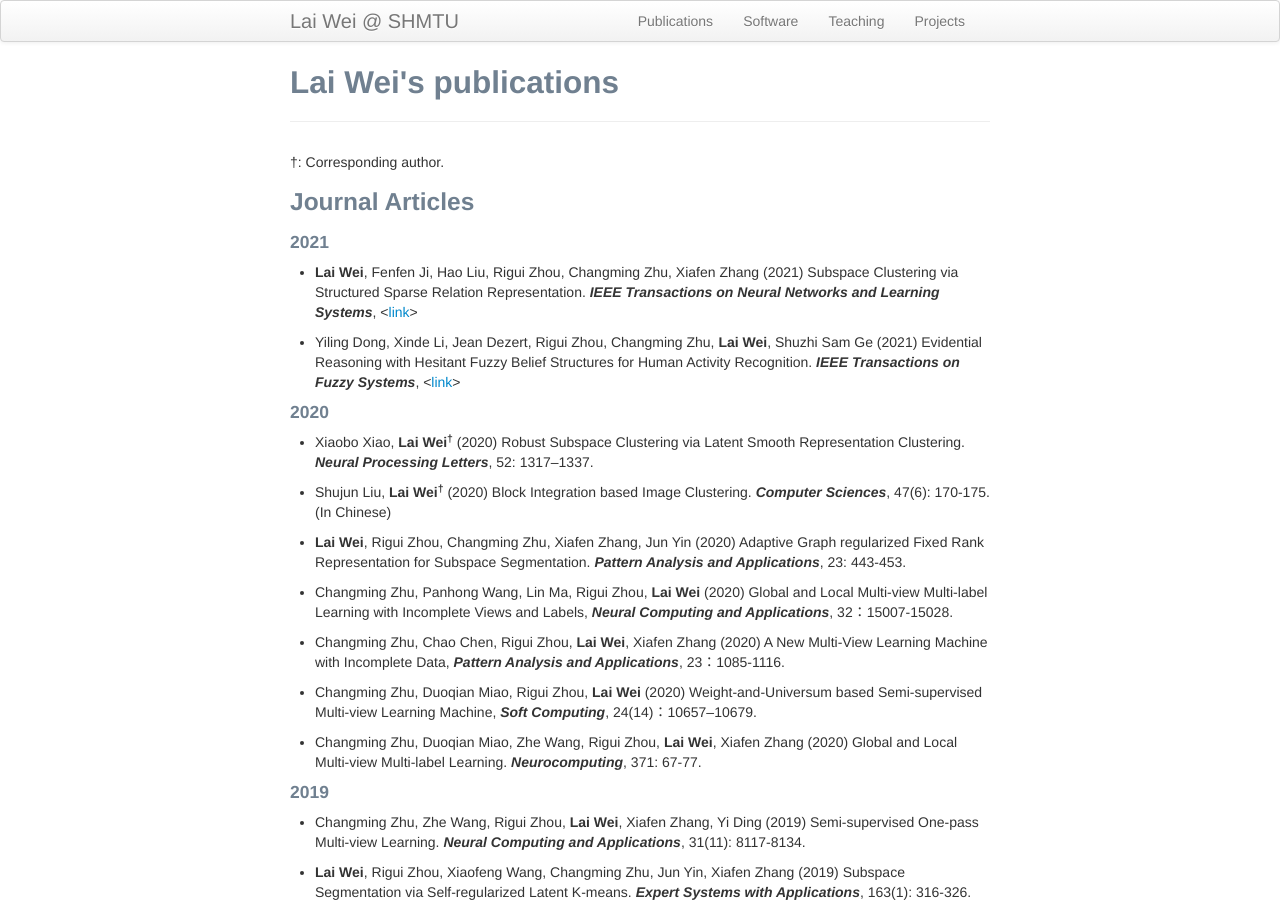
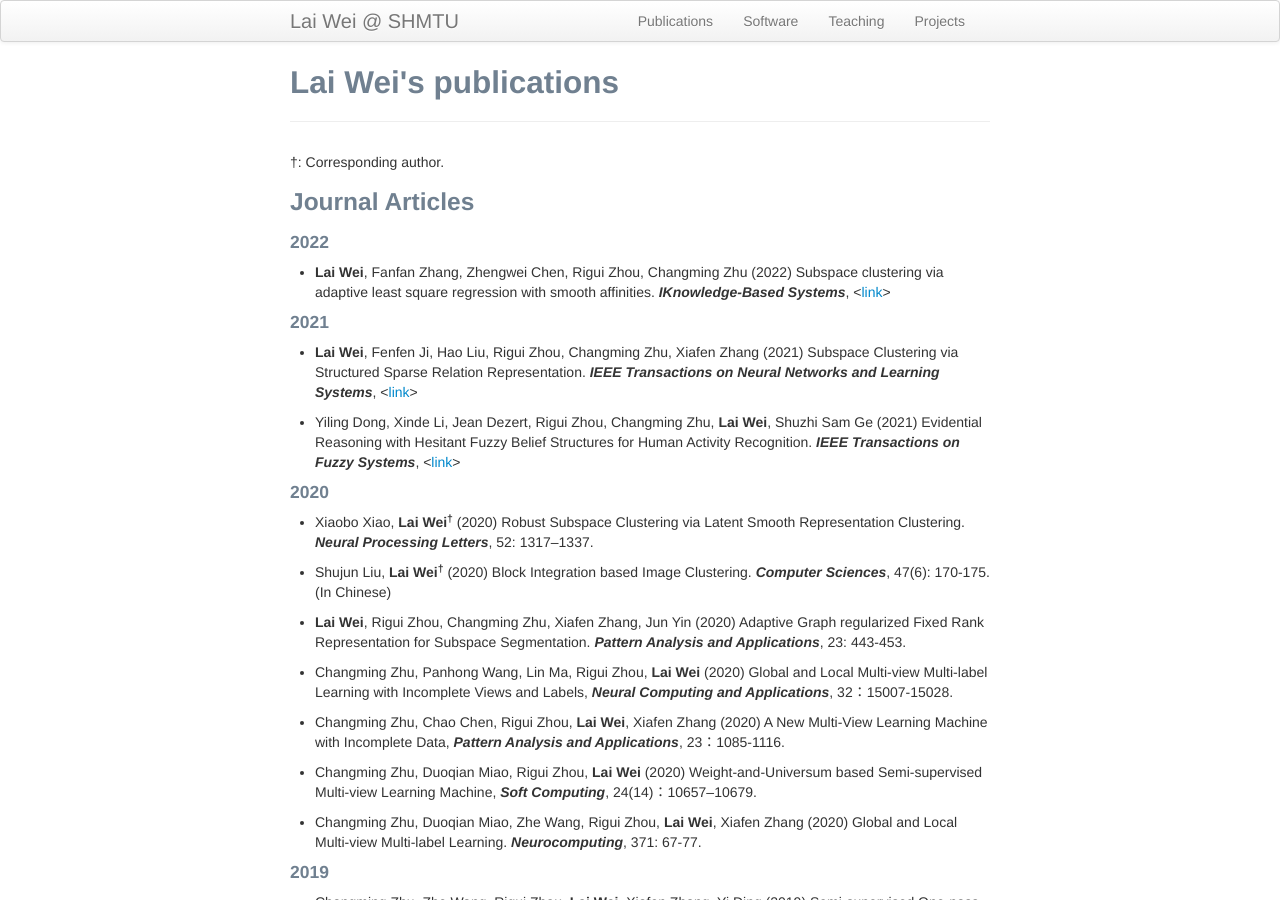
Before and after one commit to weilyshmtu/weilyshmtu.github.io, a Jekyll site: the page built from pages/pubs.md, in a window 1280 px wide and 900 px high. Built offline with Jekyll 4.4.1, drawn with Linux system fonts in a browser that asks for light colours.

Commit message:
Update pubs.md

```diff
--- a/pages/pubs.md
+++ b/pages/pubs.md
@@ -7,6 +7,9 @@ title: Lai Wei's publications
 &dagger;: Corresponding author.
 
 ### Journal Articles
+#### 2022
+<ul> <li> <b>Lai Wei</b>, Fanfan Zhang, Zhengwei Chen, Rigui Zhou, Changming Zhu (2022) Subspace clustering via adaptive least square regression with smooth affinities. <i><b>IKnowledge-Based Systems</b></i>, <<a href="https://10.1016/j.knosys.2021.107950">link</a>></li></ul>
+
 #### 2021
 <ul> <li> <b>Lai Wei</b>, Fenfen Ji, Hao Liu, Rigui Zhou, Changming Zhu, Xiafen Zhang (2021) Subspace Clustering via Structured Sparse Relation Representation. <i><b>IEEE Transactions on Neural Networks and Learning Systems</b></i>, <<a href="https://doi.org/10.1109/TNNLS.2021.3059511">link</a>></li></ul>
 
```
